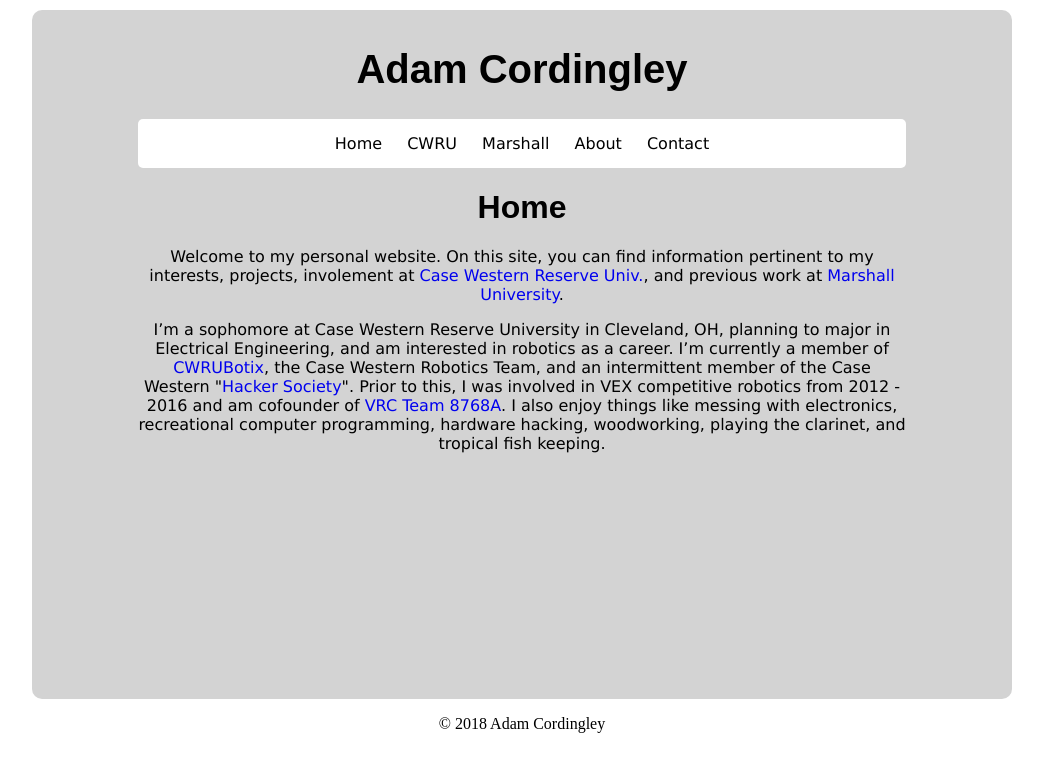
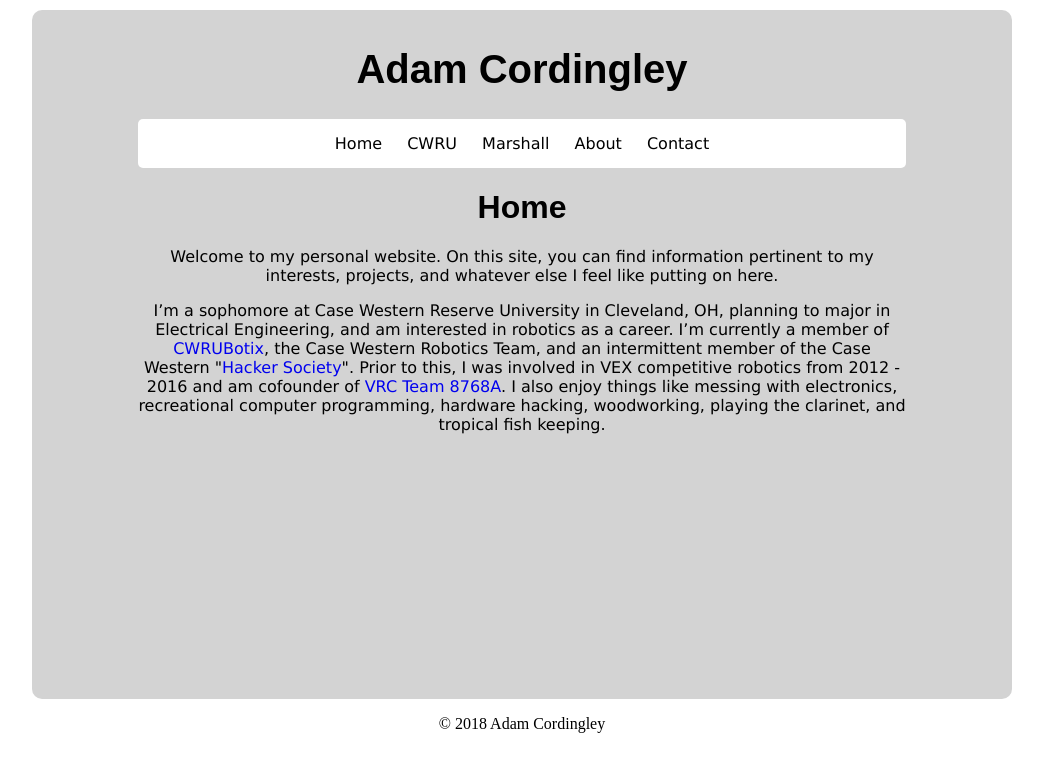
Before and after one commit to AdamC19/AdamC19.github.io, a Jekyll site: the page built from index.html, in a window 1280 px wide. Shown: the top 772 px of the page, without its empty margins (118-1161 px from the left). Built offline with Jekyll 4.4.1, drawn with Linux system fonts in a browser that asks for light colours; comment, search, counter and statistics services are not loaded.

Commit message:
Update introduction text

```diff
--- a/index.html
+++ b/index.html
@@ -1,5 +1,8 @@
 ---
-title: Home
+layout:	default
+title: 	Home
 ---
-<p>Welcome to my personal website. On this site, you can find information pertinent to my interests, projects, involement at <a href="cwru.html" target="_blank">Case Western Reserve Univ.</a>, and previous work at <a href="research.html" target="_blank">Marshall University</a>.</p>
+<p>Welcome to my personal website. On this site, you can find information pertinent to my interests, projects, and whatever else I feel like putting on here.
+</p>
+
 <p>I&rsquo;m a sophomore at Case Western Reserve University in Cleveland, OH, planning to major in Electrical Engineering, and am interested in robotics as a career. I&rsquo;m currently a member of <a href="http://cwrubotix.case.edu" target="_blank">CWRUBotix</a>, the Case Western Robotics Team, and an intermittent member of the Case Western &quot;<a href="http://hacsoc.org" target="_blank">Hacker Society</a>&quot;. Prior to this, I was involved in VEX competitive robotics from 2012 - 2016 and am cofounder of <a href="http://backdrive.github.io/" target="_blank">VRC Team 8768A</a>. I also enjoy things like messing with electronics, recreational computer programming, hardware hacking, woodworking, playing the clarinet, and tropical fish keeping.</p>
```
